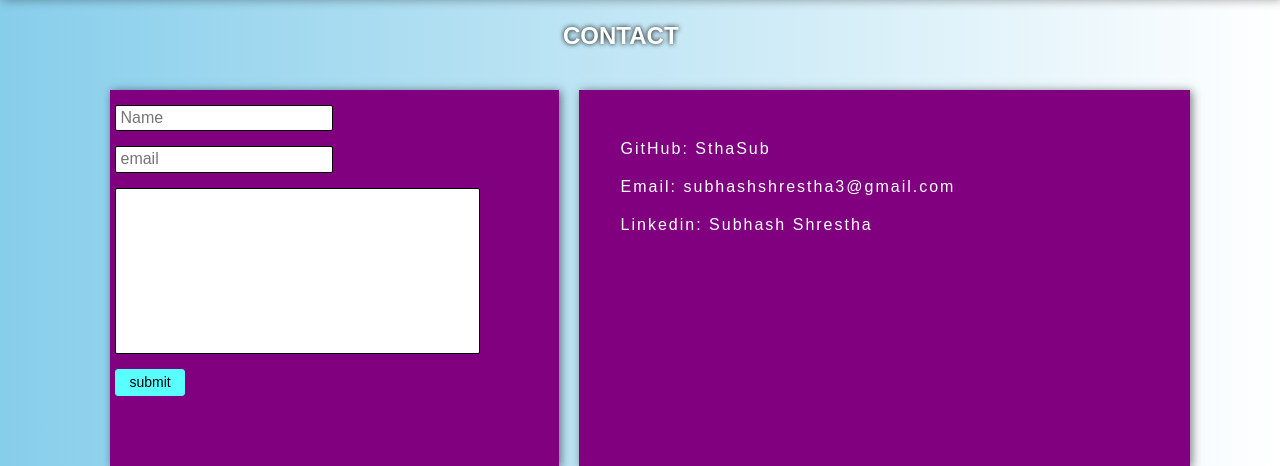
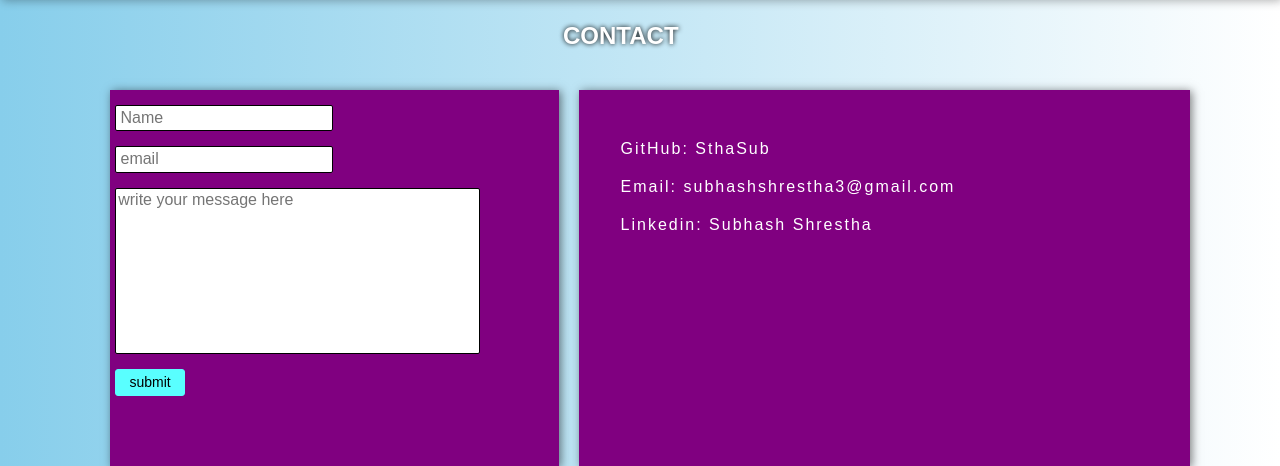
Before and after one commit to SthaSub/myPortfolio, a Node server app: page /contact/ in a window 1280 px wide. Shown: the part 80-546 px from the top of the page. Run offline with Node 20, Linux system fonts and the light colour scheme; some libraries are stand-ins or nearby versions.

Commit message:
insert placeholder in text area

```diff
--- a/views/contact.handlebars
+++ b/views/contact.handlebars
@@ -4,8 +4,8 @@
         <input type="text" id="name" placeholder="Name" />
         <input type="text" name="email" id="email" placeholder="email"/>
         <div id='error'></div>
-        <textarea id="message"></textarea>
-        <input type="submit" id="ok" value="submit" placeholder="write your message here"/>
+        <textarea id="message" placeholder="write your message here"></textarea>
+        <input type="submit" id="ok" value="submit"/>
     </form>
     <section class="contact-links">
         <div class="links">GitHub: <a href="{{contacts.github}}" target="_blank">SthaSub</a></div>
```
